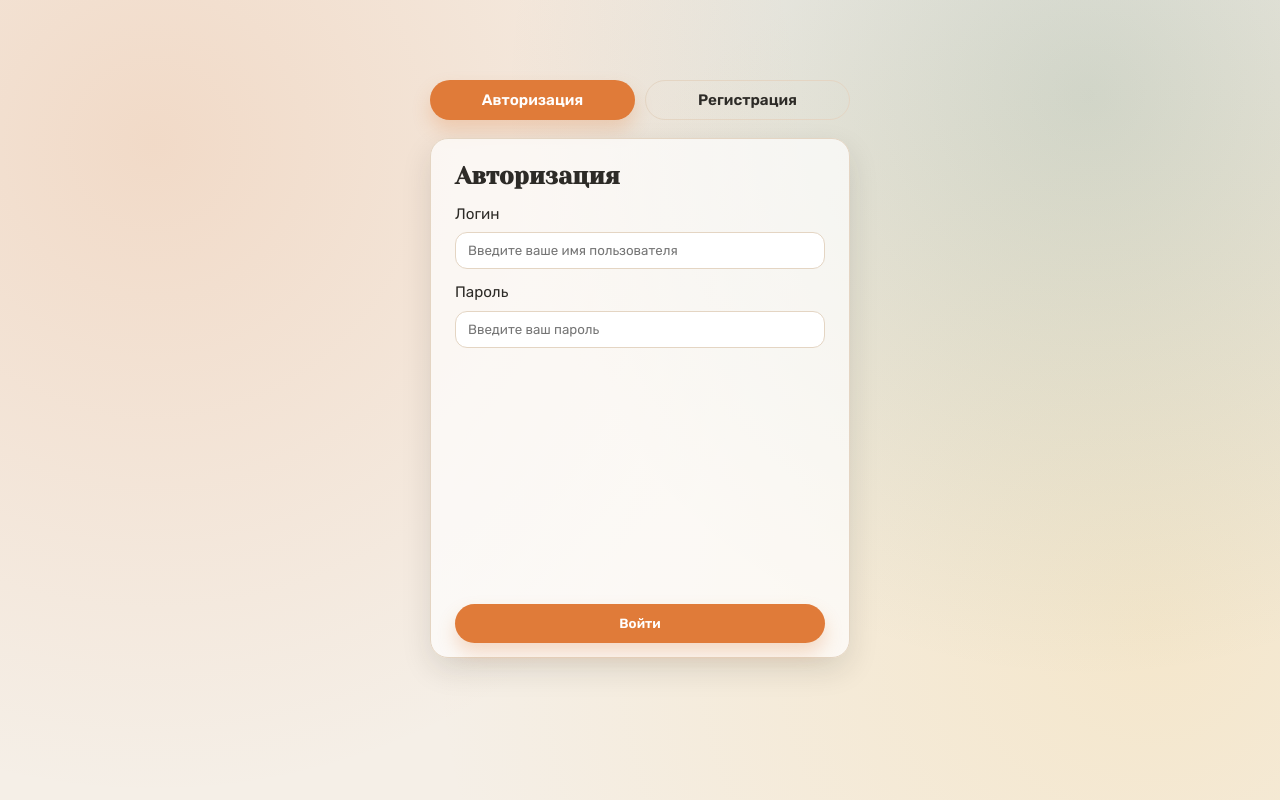
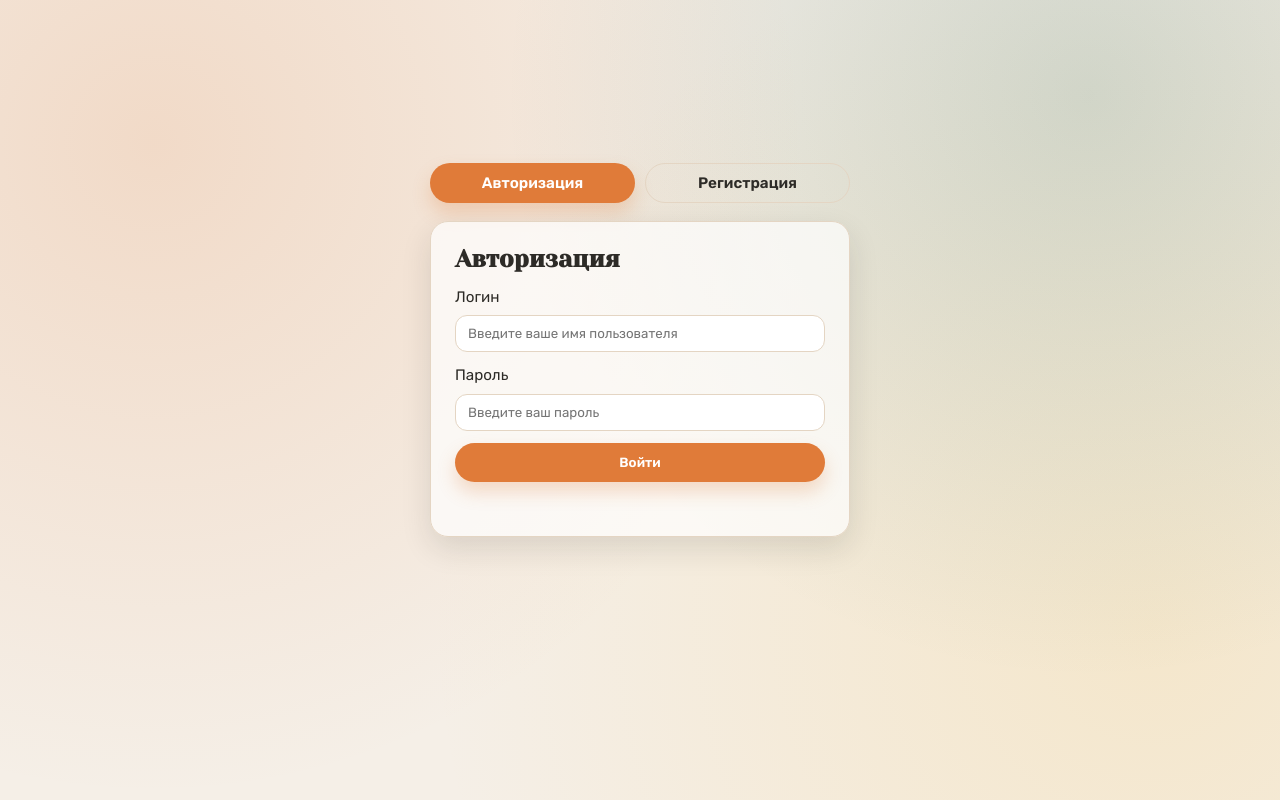
Before and after one commit to NickName2025/canteen_management, a Django app: page / in a window 1280 px wide. Run offline with Django 4.2, Linux system fonts and the light colour scheme.

Commit message:
Измененены стили

```diff
--- a/static/css/style.css
+++ b/static/css/style.css
@@ -138,7 +138,7 @@ textarea {
     border-radius: var(--radius);
     padding: 24px;
     box-shadow: var(--shadow);
-    height: 520px;
+    height: auto;
     display: flex;
     flex-direction: column;
     gap: 16px;
```
Also changed, not shown: 1 other file.
